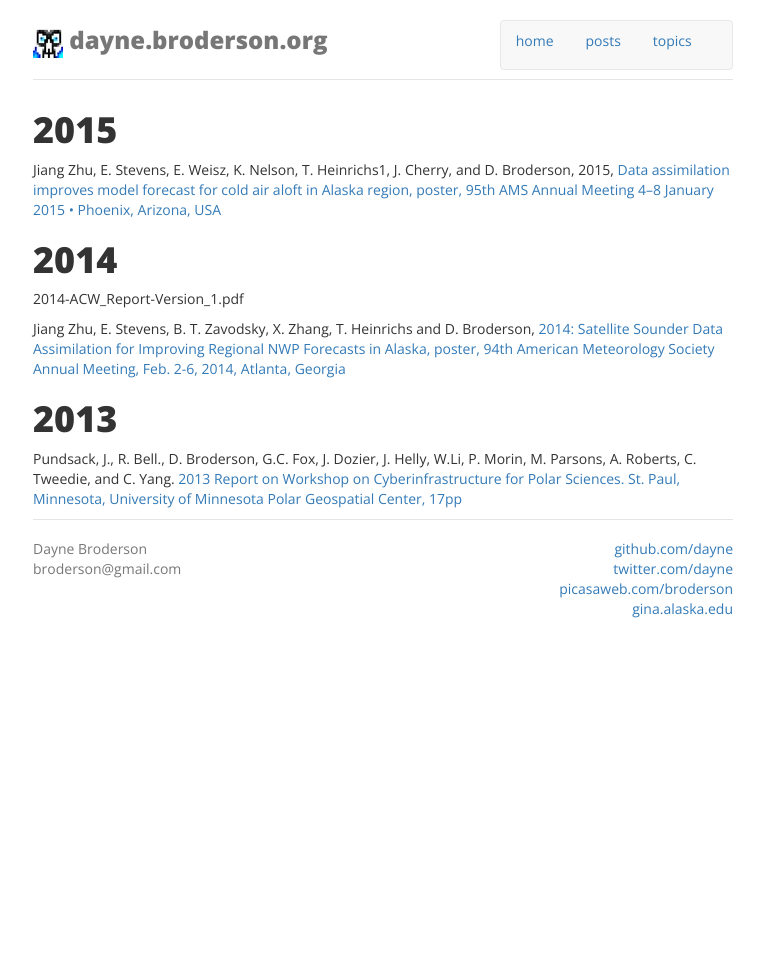
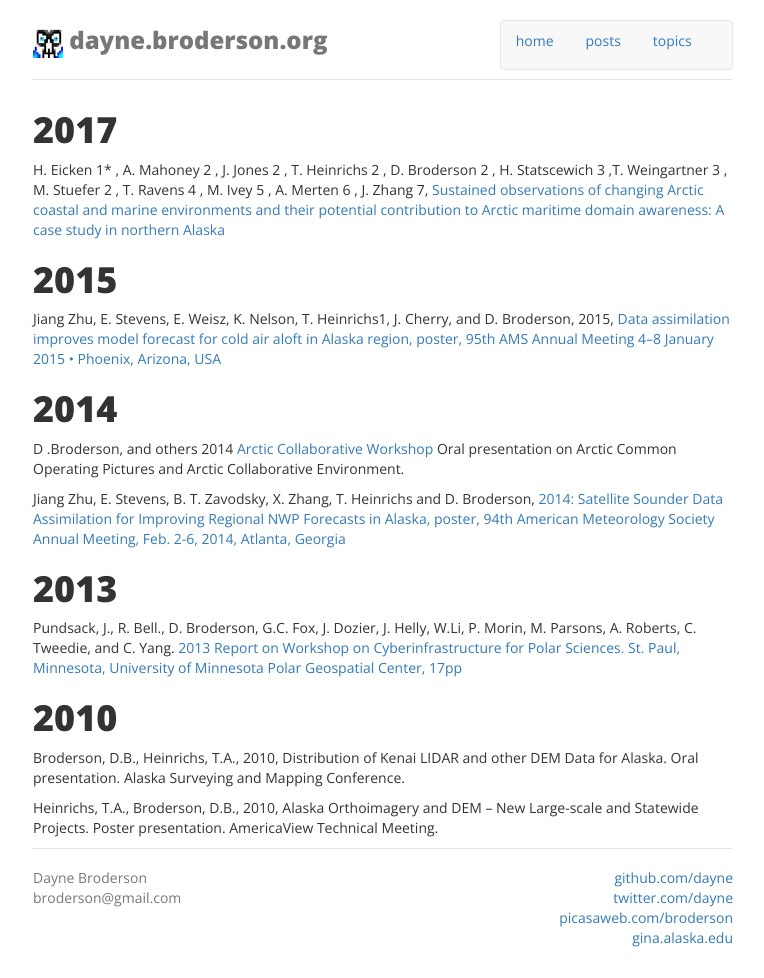
Before and after one commit to dayne/dayne.github.com, a Jekyll site: the page built from bio/publications.md, in a window 1280 px wide. Shown: the whole page, without its empty margins (257-1021 px from the left). Built offline with Jekyll 4.4.1, drawn with Linux system fonts in a browser that asks for light colours; nearby versions of some CDN libraries; our own code applies the rules of GitHub Pages for plain Markdown files; before the commit the page ends 900 px from its top, so only the background shows below that.

Commit message:
updating publications with a few others

```diff
--- a/bio/publications.md
+++ b/bio/publications.md
@@ -1,3 +1,6 @@
+# 2017
+
+H. Eicken 1\* , A. Mahoney 2 , J. Jones 2 , T. Heinrichs 2 , D. Broderson 2 , H. Statscewich 3 ,T. Weingartner 3 , M. Stuefer 2 , T. Ravens 4 , M. Ivey 5 , A. Merten 6 , J. Zhang 7, [Sustained observations of changing Arctic coastal and marine environments and their potential contribution to Arctic maritime domain awareness: A case study in northern Alaska](/docs/2017-ArcticEnvSec_WhitePaper160124clean.pdf)
 
 # 2015
 
@@ -5,10 +8,16 @@ Jiang Zhu, E. Stevens, E. Weisz, K. Nelson, T. Heinrichs1, J. Cherry, and D. Bro
 
 # 2014
 
-2014-ACW_Report-Version_1.pdf
+D .Broderson, and others 2014 [Arctic Collaborative Workshop](/docs/2014-ACW_Report-Version_1.pdf) Oral presentation on Arctic Common Operating Pictures and Arctic Collaborative Environment.
 
 Jiang Zhu, E. Stevens, B. T. Zavodsky, X. Zhang, T. Heinrichs and D. Broderson, [2014: Satellite Sounder Data Assimilation for Improving Regional NWP Forecasts in Alaska, poster, 94th American Meteorology Society Annual Meeting, Feb. 2-6, 2014, Atlanta, Georgia](/docs/2014-02-ams-94th-final.pdf)
 
 # 2013
 
 Pundsack, J., R. Bell., D. Broderson, G.C. Fox, J. Dozier, J. Helly, W.Li, P. Morin, M. Parsons, A. Roberts, C. Tweedie, and C. Yang. [2013 Report on Workshop on Cyberinfrastructure for Polar Sciences. St. Paul, Minnesota, University of Minnesota Polar Geospatial Center, 17pp ](/docs/NSF_2013_CyberPolar_Workshop_Report.pdf)
+
+# 2010
+
+Broderson, D.B., Heinrichs, T.A., 2010, Distribution of Kenai LIDAR and other DEM Data for Alaska. Oral  presentation. Alaska Surveying and Mapping Conference.
+
+Heinrichs, T.A., Broderson, D.B., 2010, Alaska Orthoimagery and DEM – New Large-scale and Statewide Projects. Poster presentation. AmericaView Technical Meeting.
```
